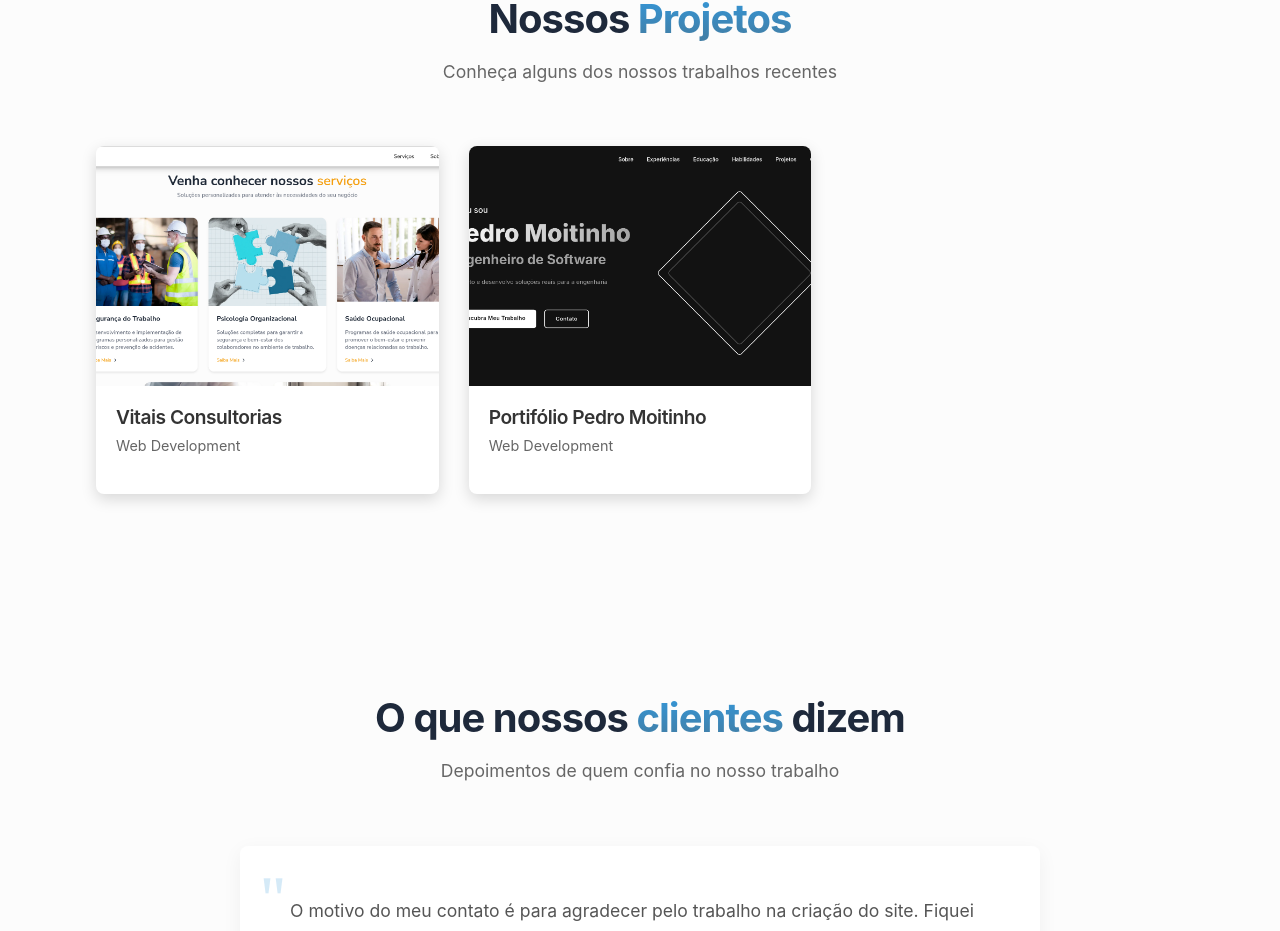
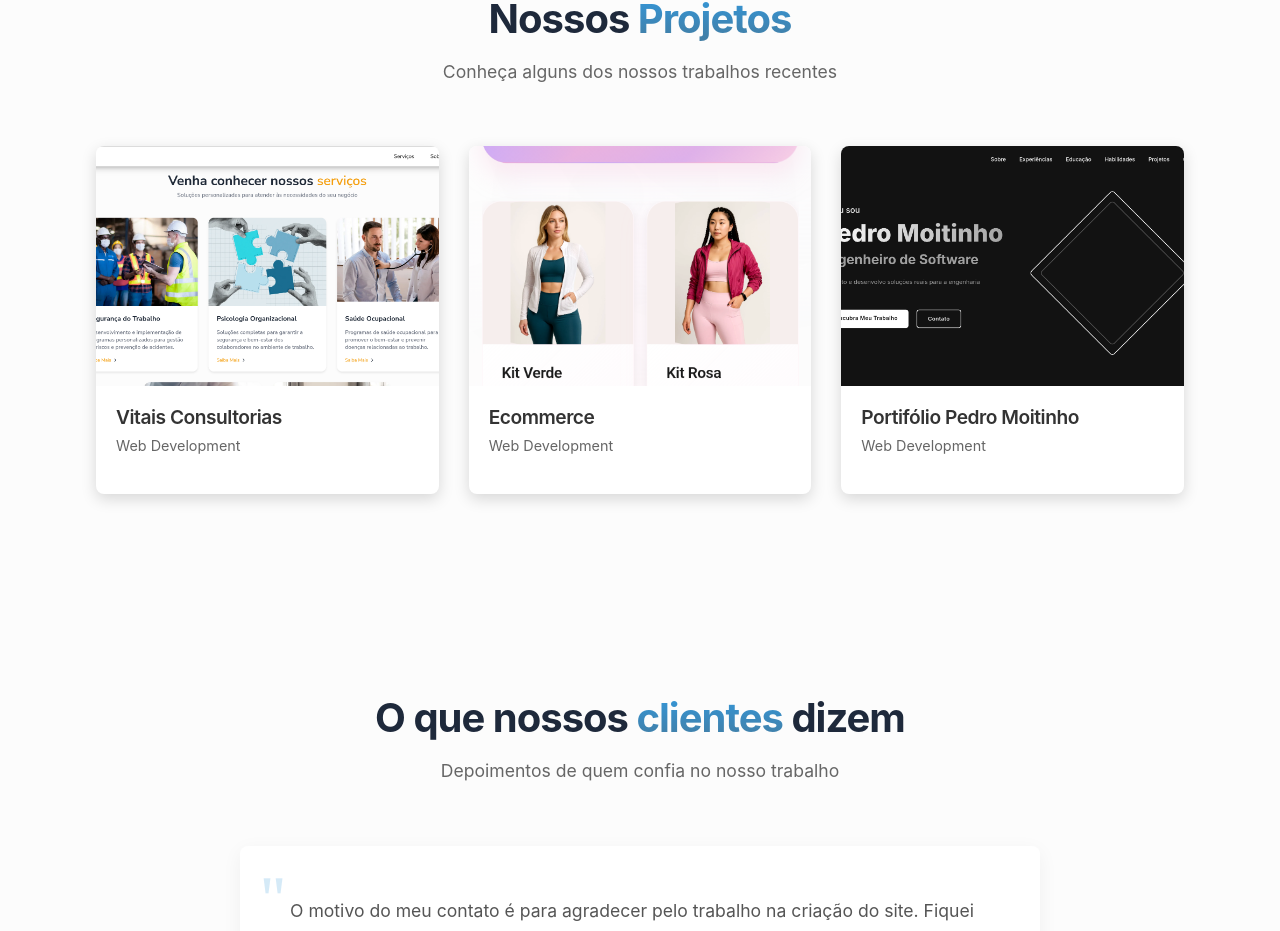
Before and after one commit to pedromoitinho/codecraft, a React (Vite) app: page / in a window 1280 px wide. Shown: the part 2386-3317 px from the top of the page. Built offline with nearby package versions, Linux system fonts and the light colour scheme.

Commit message:
Add Ecommerce project to portfolio

```diff
--- a/src/components/Projects/Projects.tsx
+++ b/src/components/Projects/Projects.tsx
@@ -1,6 +1,7 @@
 import './Projects.css';
 import site_vitais from '../../assets/sitevitais.png';
 import site_moitinho from '../../assets/sitemoitinho.png';
+import ecommerce_img from '../../assets/Screenshot_20250614-110300.Chrome.png';
 
 interface Project {
 	id: number;
@@ -22,6 +23,15 @@ const Projects: React.FC = () => {
                         description: "Atividades de consultoria em gestão empresarial.",
                         technologies: ["React", "Node.js", "MySQL"],
                         link: "https://www.vitaisconsultoria.com/"
+                },
+                {
+                        id: 2,
+                        title: "Ecommerce",
+                        category: "Web Development",
+                        image: ecommerce_img,
+                        description: "Loja virtual moderna.",
+                        technologies: ["React", "TypeScript"],
+                        link: "https://cleoproj.pages.dev/"
                 },
                 {
                         id: 3,
```
Lines whose indentation alone changed are shown as unchanged.
